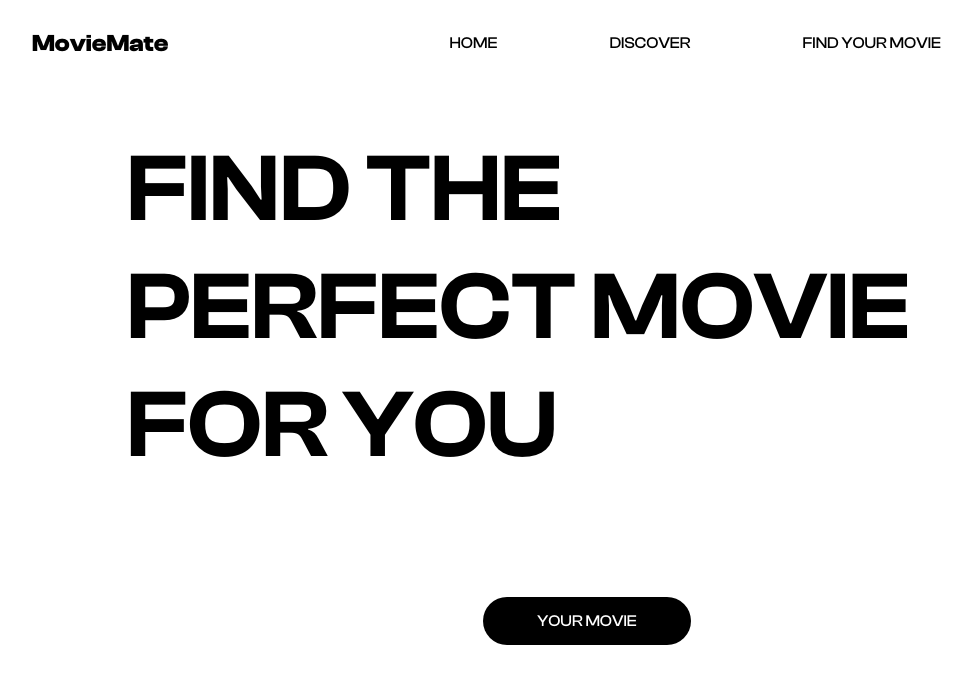
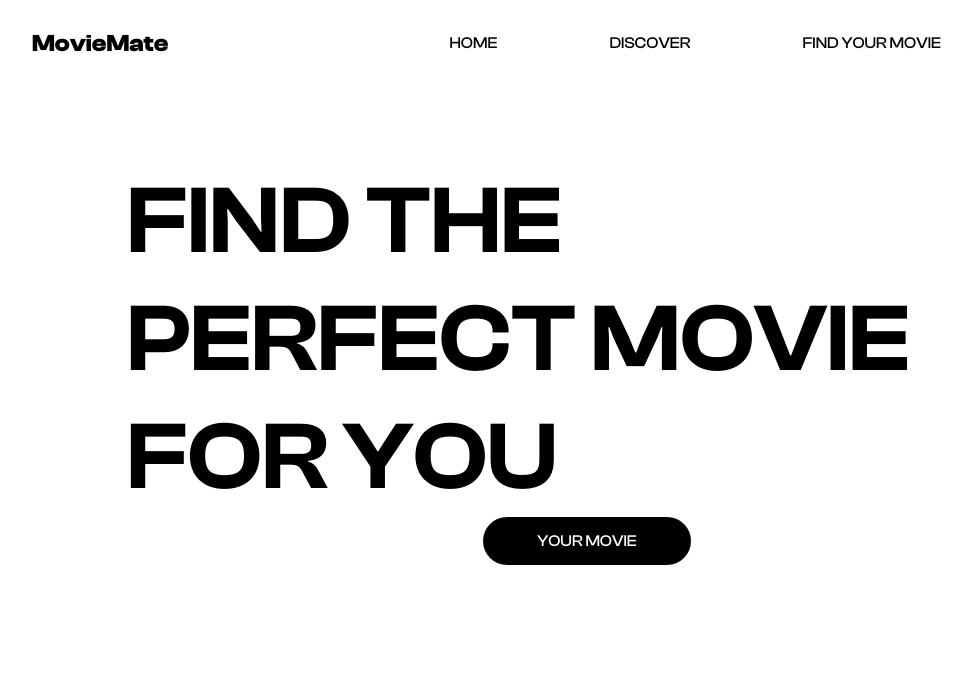
Before and after one commit to AlexyQuere/MovieMate, a React (Vite) app in the folder frontend/: page / in a window 1280 px wide. Shown: the top 684 px of the page, without its empty margins (53-1025 px from the left). Built offline with nearby package versions, Linux system fonts and the light colour scheme.

Commit message:
home frontend minor change

```diff
--- a/frontend/src/pages/Home/Home.css
+++ b/frontend/src/pages/Home/Home.css
@@ -1,7 +1,6 @@
 .global {
   display: flex;
   flex-direction: column;
-  gap: 7rem;
 }
 
 .title {
@@ -9,7 +8,8 @@
   font-size: 6rem;
   margin-left: 10rem;
   font-weight: 600;
-  margin-top: 3rem;
+  margin-top: 5rem;
+  margin-bottom: 0;
 }
 
 .button {
```
